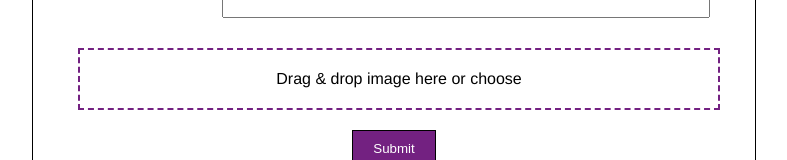
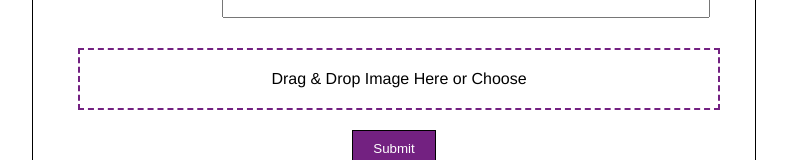
Before and after one commit to COSA280CapstoneProject/website, a Vue app: page / in a window 1280 px wide. Both pictures are taken after a click on the button "Click Me". Shown: the part 558-718 px from the top of the page, without its empty margins (246-1033 px from the left). Built offline with nearby package versions, Linux system fonts and the light colour scheme.

Commit message:
Drag and Drop Completed

```diff
--- a/src/components/PostingPopup.vue
+++ b/src/components/PostingPopup.vue
@@ -72,7 +72,7 @@
         <div class="FileUpload">
     <div class="drag-drop-box" @dragover.prevent="onDragOver" @drop.prevent="onDrop" @click="$refs.fileUpload.click()">
       <p class="remove-instruction" v-if="fileDataUrl.length">Tap on the icon to remove file from box</p>
-      <div class="center-text" v-if="!fileDataUrl.length">Drag & drop image here or choose</div>
+      <div class="center-text" v-if="!fileDataUrl.length">Drag & Drop Image Here or Choose</div>
       <div class="file-info" v-for="(url, index) in fileDataUrl" :key="index">
     <img :src="getPreviewImage(index)" class="preview-image" :title="fileName[index]" @click="removeFile(index, $event)" />
     <p>{{ fileName[index] }} ({{ getFileSize(index) }})</p>
```
